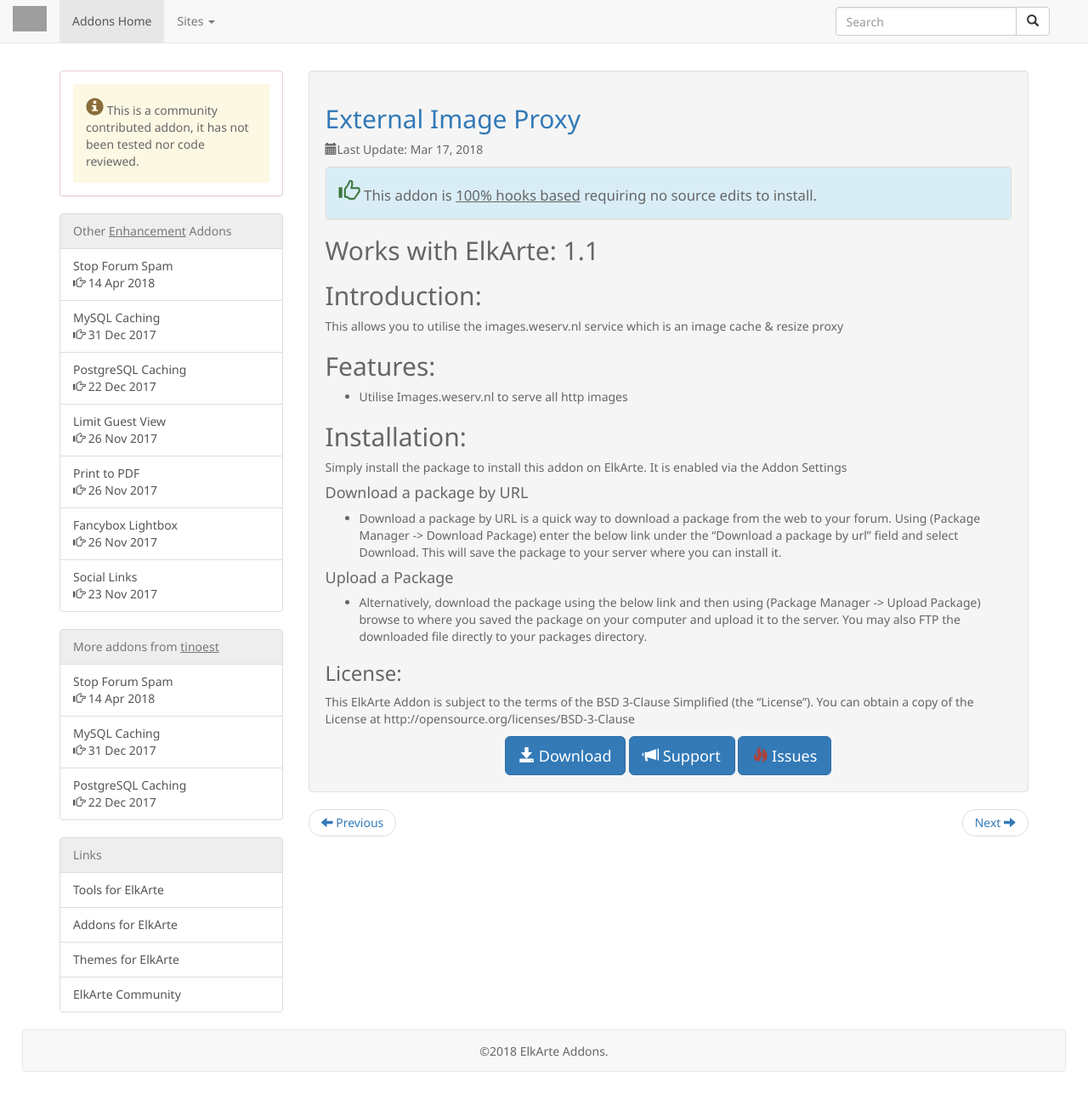
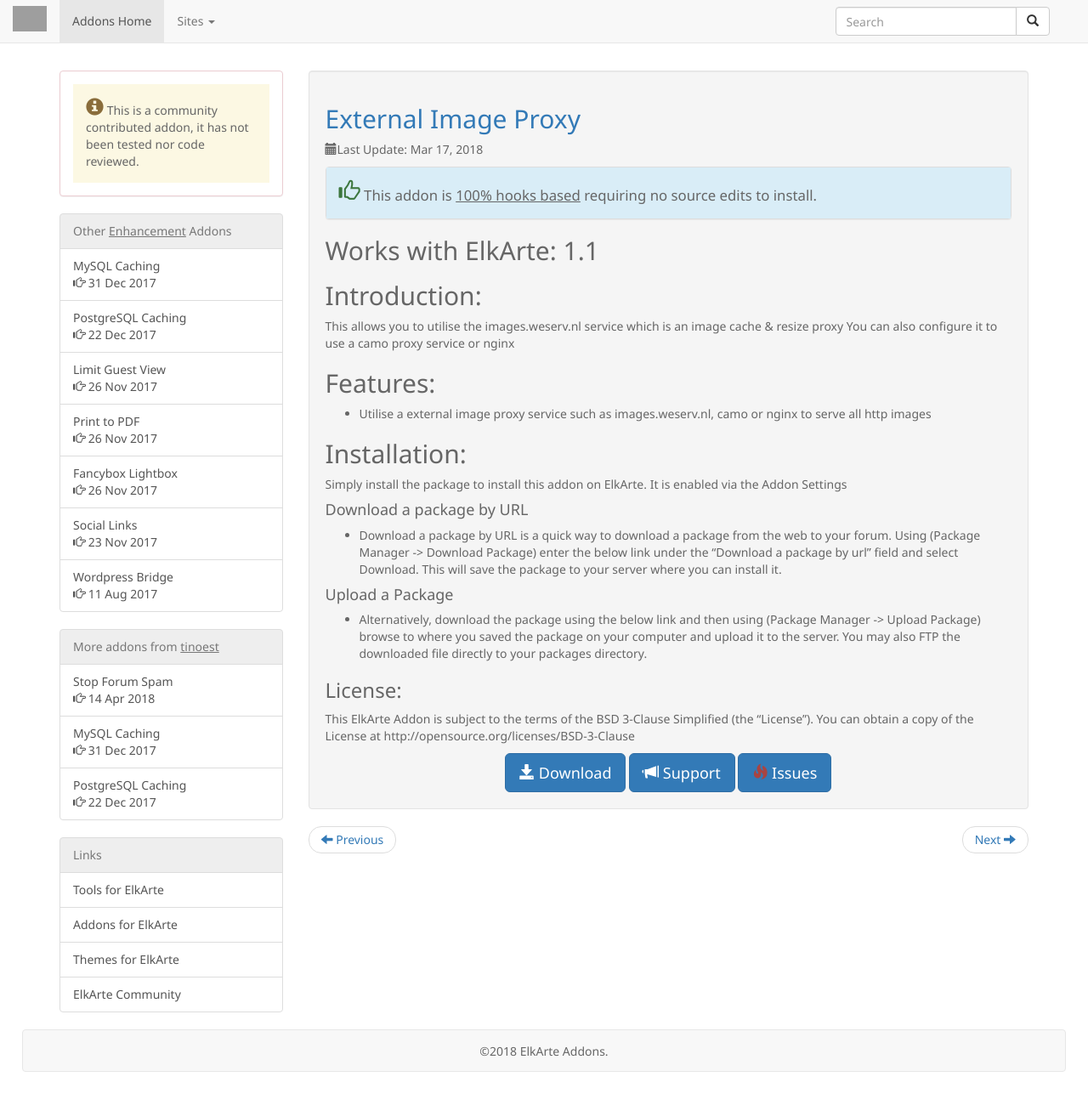
Before and after one commit to elkarte/addons, a Jekyll site: the page built from _posts/2018-03-12-ExtImageProxy.MD, in a window 1280 px wide and 1306 px high. Shown: the top 1300 px of the window at 85% size. Built offline with Jekyll 4.4.1, drawn with Linux system fonts in a browser that asks for light colours; nearby versions of some CDN libraries; grey boxes are pictures that could not be loaded.

```diff
--- a/_posts/2018-03-12-ExtImageProxy.MD
+++ b/_posts/2018-03-12-ExtImageProxy.MD
@@ -14,15 +14,16 @@ support: https://github.com/tinoest/ElkExtImageProxy
 bugs: https://github.com/tinoest/ElkExtImageProxy/issues
 author: tinoest
 thumbnail:
-download: https://github.com/tinoest/ElkExtImageProxy/archive/1.0.0.tar.gz
+download: https://tinoest.co.uk/releases/?project=ElkExtImageProxy
 images:
 ---
 
 ## Introduction:
 This allows you to utilise the images.weserv.nl service which is an image cache & resize proxy
+You can also configure it to use a camo proxy service or nginx
 
 ## Features:
- - Utilise Images.weserv.nl to serve all http images
+ - Utilise a external image proxy service such as images.weserv.nl, camo or nginx to serve all http images
 
 ## Installation:
 Simply install the package to install this addon on ElkArte. It is enabled via the Addon Settings
```
Also changed, not shown: _posts/2017-12-22-PostgreSQL-cache.MD (+1 -1 lines), _posts/2017-12-31-MySQL-cache.MD (+1 -1 lines), _posts/2018-04-14-StopForumSpam.MD (+2 -2 lines).
